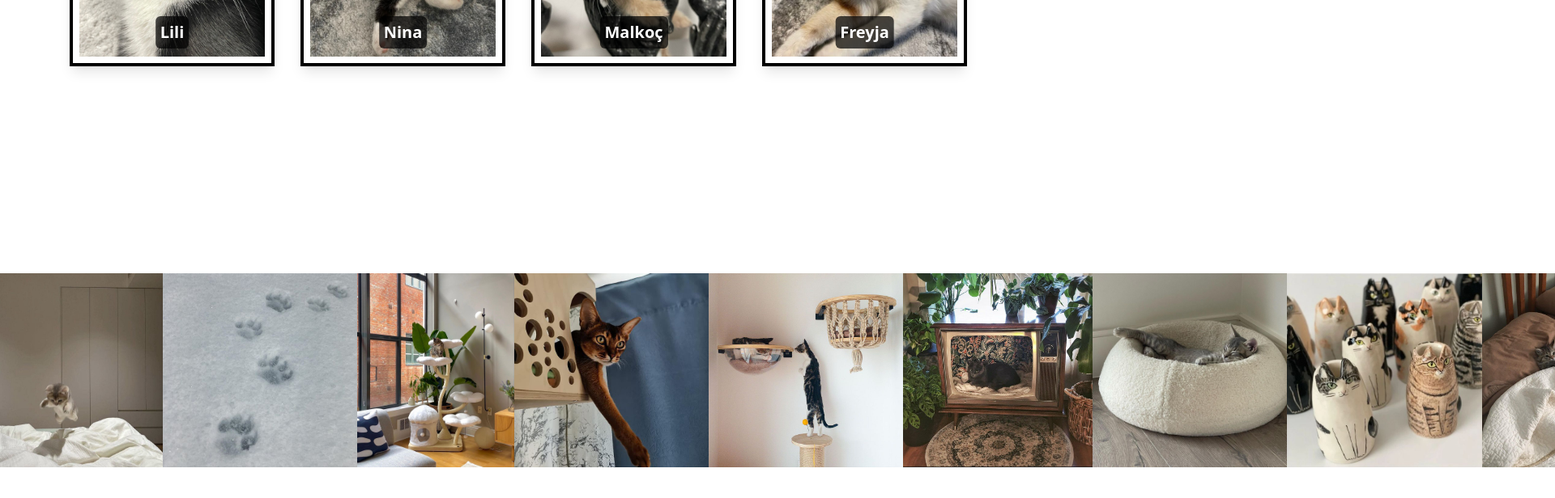
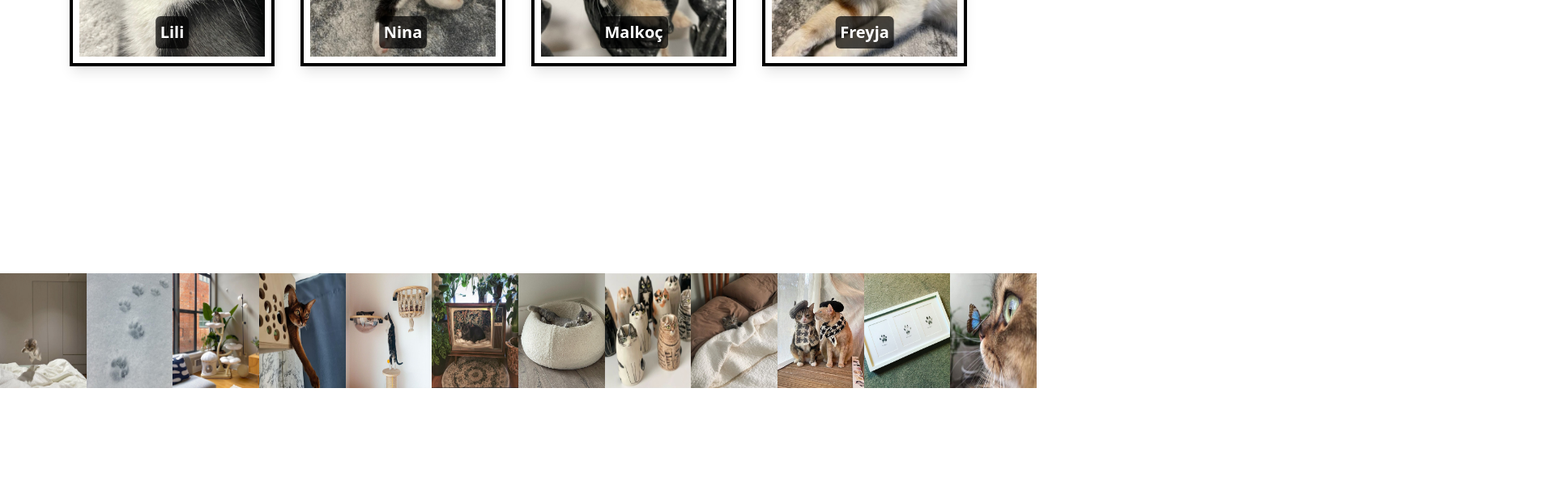
Before and after one commit to demetgas/react-tailwind-project, a React (Create React App) app in the folder tailwind-app/: page / in a window 1280 px wide. Shown: the part 743-1359 px from the top of the page at 81% size, 1920 px wide, since content can reach past the window. Built offline with nearby package versions, Linux system fonts and the light colour scheme.

Commit message:
added flexbox

```diff
--- a/tailwind-app/src/components/Gallery.jsx
+++ b/tailwind-app/src/components/Gallery.jsx
@@ -3,12 +3,16 @@ import gallery from "../data/gallery";
 
 export const Gallery = () => {
   return (
-    <div className="w-full h-[70vh] mt-60">
-      <div className="flex w-70 h-60">
-        {" "}
+    <div className="w-full h-[70vh] mt-60 overflow-x-auto">
+      <div className="flex">
         {gallery.map((picture) => (
-          <img src={picture.img} alt="" />
-        ))}{" "}
+          <img
+            key={picture.id}
+            src={picture.img}
+            alt=""
+            className="flex-shrink-0 w-1/12 h-auto"
+          />
+        ))}
       </div>
     </div>
   );
--- a/tailwind-app/src/components/Hero.jsx
+++ b/tailwind-app/src/components/Hero.jsx
@@ -21,7 +21,7 @@ export const Hero = () => {
           </p>
         </div>
       </div>
-      <div className="max-w-[1140px] m-auto absolute transform scale-x-[-1] right-80 opacity-75">
+      <div className="max-w-[1140px] m-auto top-6 absolute transform scale-x-[-1] right-80 opacity-75">
         <div>
           <img
             src="https://parspng.com/wp-content/uploads/2023/01/catpng.parspng.com-6.png"
```
